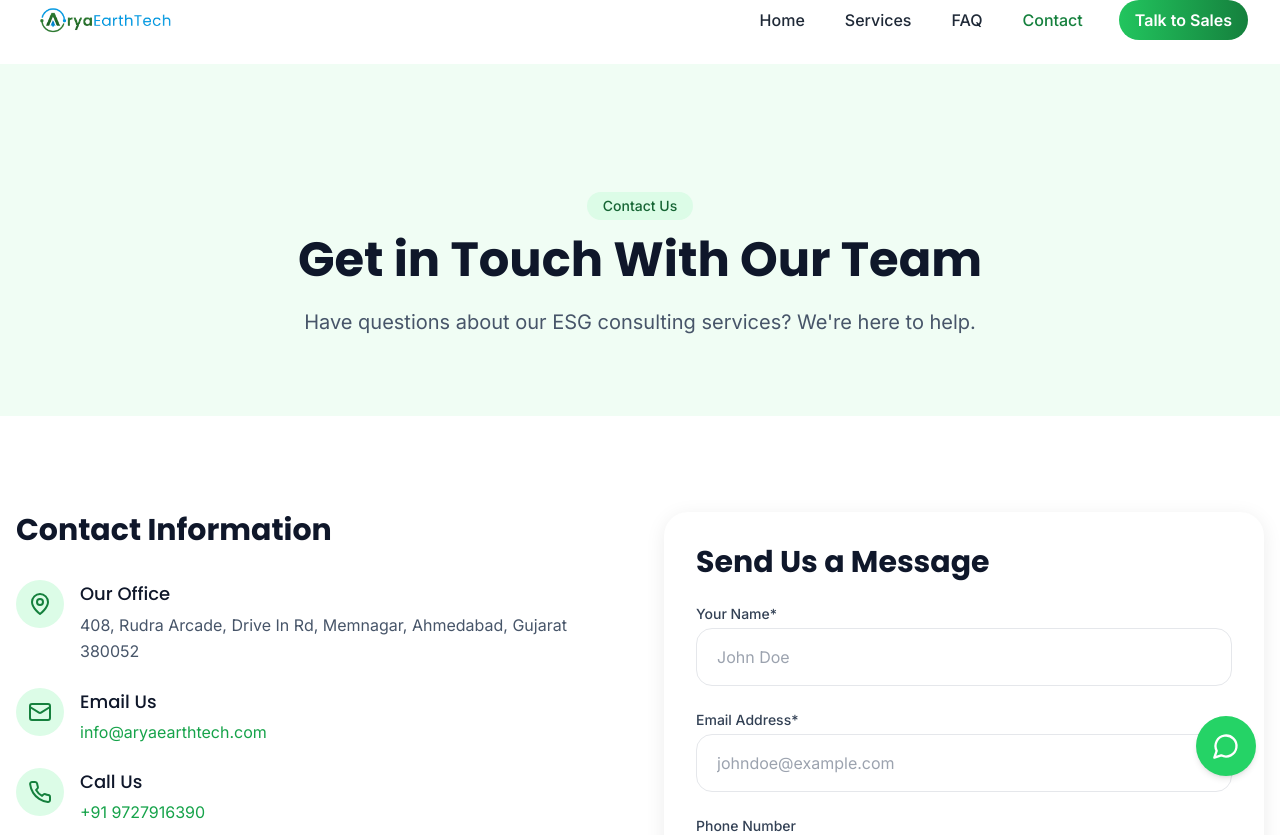
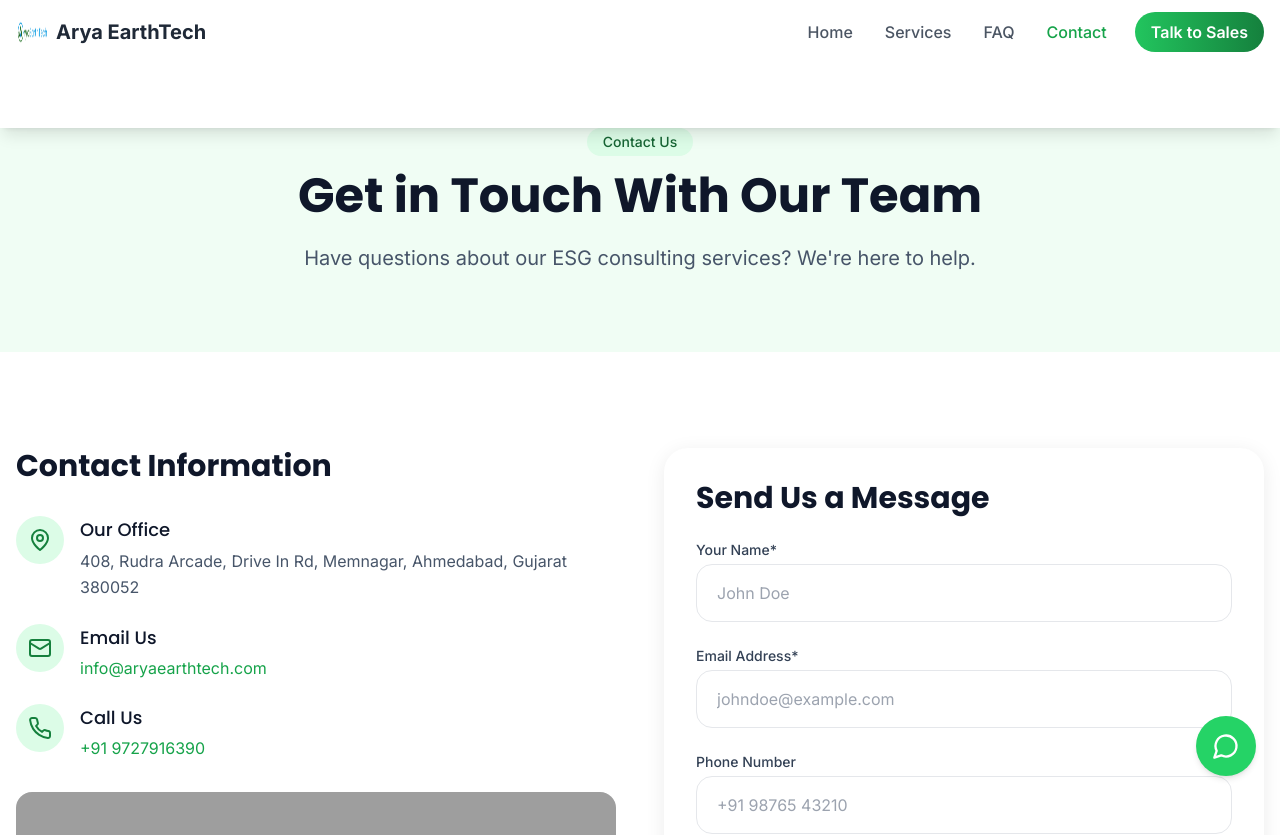
Before and after one commit to Patelprin25/project, a React (Vite) app: page /contact in a window 1280 px wide. Shown: the top 835 px of the page. Built offline with nearby package versions, Linux system fonts and the light colour scheme; grey boxes are pictures that could not be loaded.

Commit message:
Update Navbar.tsx

```diff
--- a/src/components/layout/Navbar.tsx
+++ b/src/components/layout/Navbar.tsx
@@ -1,142 +1,104 @@
-// src/components/layout/Navbar.tsx
+import React, { useState } from 'react';
+import { Link, NavLink, useLocation } from 'react-router-dom';
+import { Menu, X } from 'lucide-react';
 
-import { AnimatePresence, motion } from 'framer-motion'
-import { Menu, X } from 'lucide-react'
-import { useEffect, useState, useCallback } from 'react'
-import { Link, NavLink } from 'react-router-dom'
+const navLinks = [
+  { path: '/', label: 'Home' },
+  { path: '/services', label: 'Services' },
+  { path: '/faq', label: 'FAQ' },
+  { path: '/contact', label: 'Contact' },
+];
 
-const HEADER_HEIGHT = 64 // px
+const Navbar: React.FC = () => {
+  const [isOpen, setIsOpen] = useState(false);
+  const location = useLocation();
 
-const links = [
-  { name: 'Home', to: '/' },
-  { name: 'Services', to: '/services' },
-  { name: 'FAQ', to: '/faq' },
-  { name: 'Contact', to: '/contact' },
-]
-
-export default function Navbar() {
-  const [scrolled, setScrolled] = useState(false)
-  const [menuOpen, setMenuOpen] = useState(false)
-
-  const onScroll = useCallback(() => {
-    setScrolled(window.scrollY > 10)
-  }, [])
-
-  useEffect(() => {
-    window.addEventListener('scroll', onScroll)
-    return () => window.removeEventListener('scroll', onScroll)
-  }, [onScroll])
+  const isActive = (path: string) => location.pathname === path;
 
   return (
-    <>
-      <motion.header
-        initial={{ y: -HEADER_HEIGHT }}
-        animate={{ y: 0 }}
-        transition={{ duration: 0.4 }}
-        className={`
-          fixed top-0 left-0 w-full z-50 h-[${HEADER_HEIGHT}px]
-          backdrop-blur-lg transition-colors duration-300
-          ${scrolled ? 'bg-white/90 shadow-lg' : 'bg-white/30'}
-        `}
-      >
-        <div className="max-w-7xl mx-auto h-full px-4 sm:px-6 lg:px-8 flex items-center justify-between">
-          {/* Logo */}
-          <Link to="/" className="flex-shrink-0">
-            <img src="/AET logo.png" alt="Arya EarthTech" className="h-10" />
+    <nav className="fixed top-0 left-0 w-full bg-white shadow-lg z-50">
+      <div className="max-w-7xl mx-auto px-4">
+        <div className="flex justify-between h-16 items-center">
+          {/* Logo + Brand */}
+          <Link to="/" className="flex items-center space-x-2">
+            <img src="/AET logo.png" alt="Arya EarthTech" className="h-8 w-8" />
+            <span className="text-xl font-bold text-gray-800">
+              Arya EarthTech
+            </span>
           </Link>
 
           {/* Desktop Nav */}
-          <nav className="hidden md:flex space-x-8 items-center">
-            {links.map(link => (
+          <div className="hidden md:flex items-center space-x-6">
+            {navLinks.map((link) => (
               <NavLink
-                key={link.to}
-                to={link.to}
+                key={link.path}
+                to={link.path}
                 className={({ isActive }) =>
                   `relative px-1 py-2 font-medium transition ${
                     isActive
-                      ? 'text-green-700'
-                      : 'text-gray-800 hover:text-green-700'
+                      ? 'text-green-600'
+                      : 'text-gray-600 hover:text-green-600'
                   }`
                 }
               >
-                {link.name}
-                <span className="absolute left-0 -bottom-1 w-0 h-[2px] bg-green-700 group-hover:w-full transition-all duration-300"></span>
+                {link.label}
+                <span className="absolute left-0 -bottom-1 w-0 h-[2px] bg-green-600 group-hover:w-full transition-all duration-200" />
               </NavLink>
             ))}
+
+            {/* Special “Talk to Sales” Button */}
             <Link
               to="/contact"
               className="ml-4 px-4 py-2 rounded-full bg-gradient-to-r from-green-500 to-green-700 text-white font-semibold hover:scale-105 transition"
             >
               Talk to Sales
             </Link>
-          </nav>
+          </div>
 
-          {/* Mobile toggle */}
+          {/* Mobile Menu Toggle */}
           <button
-            onClick={() => setMenuOpen(v => !v)}
-            className="md:hidden p-2 text-gray-800 hover:text-green-700 transition"
-            aria-label="Toggle menu"
+            onClick={() => setIsOpen((v) => !v)}
+            className="md:hidden text-gray-600 hover:text-green-600 focus:outline-none"
           >
-            {menuOpen ? <X size={28} /> : <Menu size={28} />}
+            {isOpen ? <X className="h-6 w-6" /> : <Menu className="h-6 w-6" />}
           </button>
         </div>
-      </motion.header>
 
-      {/* Mobile Drawer */}
-      <AnimatePresence>
-        {menuOpen && (
-          <>
-            {/* Backdrop */}
-            <motion.div
-              key="backdrop"
-              initial={{ opacity: 0 }}
-              animate={{ opacity: 0.5 }}
-              exit={{ opacity: 0 }}
-              onClick={() => setMenuOpen(false)}
-              className="fixed inset-0 bg-black z-40"
-            />
-
-            {/* Drawer */}
-            <motion.div
-              key="drawer"
-              initial={{ x: '100%' }}
-              animate={{ x: 0 }}
-              exit={{ x: '100%' }}
-              transition={{ type: 'tween', duration: 0.3 }}
-              className="fixed top-0 right-0 h-full w-3/4 max-w-xs bg-white z-50 p-6"
+        {/* Mobile Nav */}
+        {isOpen && (
+          <div className="md:hidden">
+            <div className="px-2 pt-2 pb-3 space-y-1">
+              {navLinks.map((link) => (
+                <NavLink
+                  key={link.path}
+                  to={link.path}
+                  className={({ isActive }) =>
+                    `${
+                      isActive
+                        ? 'bg-green-50 text-green-600'
+                        : 'text-gray-600 hover:bg-green-50 hover:text-green-600'
+                    } block px-3 py-2 rounded-md text-base font-medium transition-colors duration-200`
+                  }
+                  onClick={() => setIsOpen(false)}
                 >
-              <nav className="flex flex-col space-y-6 mt-10">
-                {links.map(link => (
-                  <NavLink
-                    key={link.to}
-                    to={link.to}
-                    onClick={() => setMenuOpen(false)}
-                    className={({ isActive }) =>
-                      `text-lg font-medium transition ${
-                        isActive
-                          ? 'text-green-700'
-                          : 'text-gray-800 hover:text-green-700'
-                      }`
-                    }
-                  >
-                    {link.name}
+                  {link.label}
                 </NavLink>
               ))}
               <Link
                 to="/contact"
-                  onClick={() => setMenuOpen(false)}
-                  className="mt-4 inline-block text-center px-4 py-2 rounded-full bg-gradient-to-r from-green-500 to-green-700 text-white font-semibold"
+                onClick={() => setIsOpen(false)}
+                className="block mt-2 text-center px-4 py-2 rounded-full bg-gradient-to-r from-green-500 to-green-700 text-white font-semibold"
               >
                 Talk to Sales
               </Link>
+            </div>
+          </div>
+        )}
+      </div>
+      {/* Push content below fixed nav */}
+      <div className="h-16" />
     </nav>
-            </motion.div>
-          </>
-        )}
-      </AnimatePresence>
+  );
+};
 
-      {/* Spacer so content isn’t hidden under the fixed header */}
-      <div style={{ height: HEADER_HEIGHT }} />
-    </>
-  )
-}
+export default Navbar;
```
Lines whose indentation alone changed are shown as unchanged.
